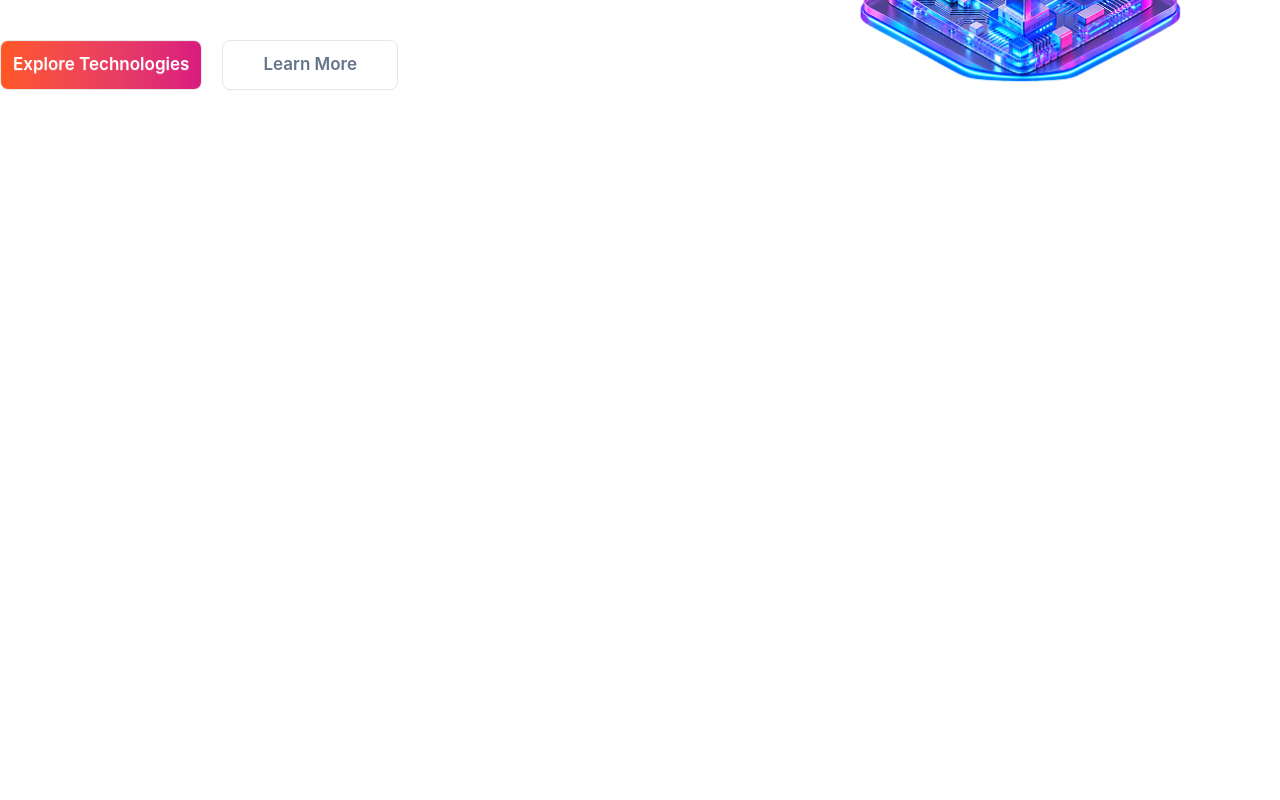
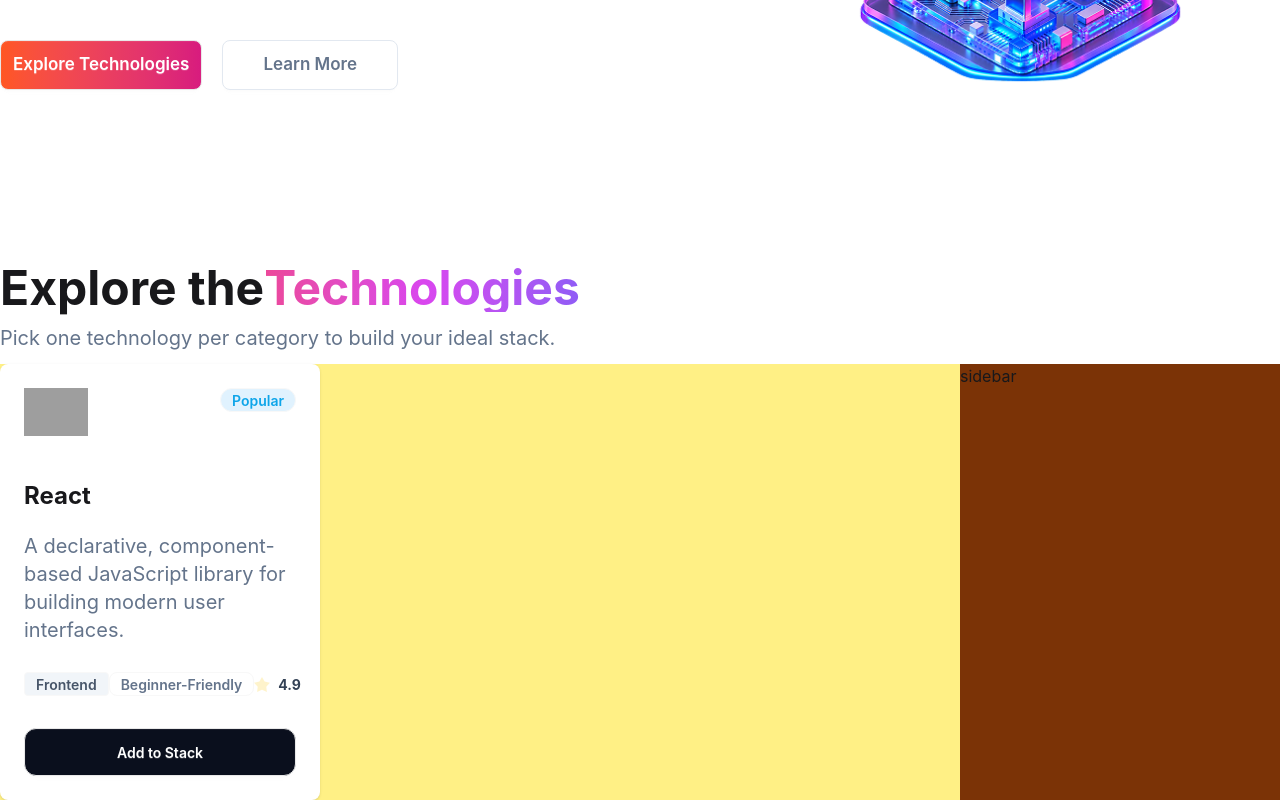
Before and after one commit to NadiaDipa/dev-stack-builder, a React (Vite) app: page / in a window 1280 px wide. Shown: the part 504-1304 px from the top of the page. Before the commit the page ends 800 px from the top, so only its background shows below. Built offline with nearby package versions, Linux system fonts and the light colour scheme; grey boxes are pictures that could not be loaded.

Commit message:
feat: complete single card design using DaisyUI

```diff
--- a/public/data.json
+++ b/public/data.json
@@ -4,7 +4,7 @@
     "name": "React",
     "category": "Frontend",
     "description": "A declarative, component-based JavaScript library for building modern user interfaces.",
-    "icon": "https://icepanel.io",
+    "icon": "https://icon.icepanel.io/Technology/svg/React.svg",
     "rating": 4.9,
     "difficulty": "Beginner-Friendly",
     "badge": "Popular"
@@ -14,7 +14,7 @@
     "name": "Vue.js",
     "category": "Frontend",
     "description": "An approachable, performant, and versatile framework for building web user interfaces.",
-    "icon": "https://icepanel.io",
+    "icon": "https://icon.icepanel.io/Technology/svg/Vue.js.svg",
     "rating": 4.8,
     "difficulty": "Beginner-Friendly",
     "badge": "Versatile"
@@ -24,7 +24,7 @@
     "name": "Svelte",
     "category": "Frontend",
     "description": "Cybernetically enhanced web apps with compile-time reactivity and zero virtual DOM overhead.",
-    "icon": "https://icepanel.io",
+    "icon": "https://icon.icepanel.io/Technology/svg/Svelte.svg",
     "rating": 4.8,
     "difficulty": "Intermediate",
     "badge": "Fast"
@@ -34,7 +34,7 @@
     "name": "Next.js",
     "category": "Frontend",
     "description": "The React framework for full-stack web applications with hybrid static & server rendering.",
-    "icon": "https://icepanel.io",
+    "icon": "https://icon.icepanel.io/Technology/svg/Next.js.svg",
     "rating": 4.9,
     "difficulty": "Intermediate",
     "badge": "Modern"
@@ -44,7 +44,7 @@
     "name": "Node.js",
     "category": "Backend",
     "description": "An asynchronous event-driven JavaScript runtime built on Chrome's V8 JavaScript engine.",
-    "icon": "https://icepanel.io",
+    "icon": "https://icon.icepanel.io/Technology/svg/Node.js.svg",
     "rating": 4.8,
     "difficulty": "Intermediate",
     "badge": "Standard"
@@ -54,7 +54,7 @@
     "name": "PostgreSQL",
     "category": "Database",
     "description": "A powerful, open-source object-relational database system with proven reliability.",
-    "icon": "https://icepanel.io",
+    "icon": "https://icon.icepanel.io/Technology/svg/PostgresSQL.svg",
     "rating": 4.9,
     "difficulty": "Intermediate",
     "badge": "Top SQL"
@@ -64,7 +64,7 @@
     "name": "Redis",
     "category": "Database",
     "description": "In-memory data structure store used as a high-speed database, cache, and message broker.",
-    "icon": "https://icepanel.io",
+    "icon": "https://icon.icepanel.io/Technology/svg/Redis.svg",
     "rating": 4.8,
     "difficulty": "Intermediate",
     "badge": "Cache"
@@ -74,7 +74,7 @@
     "name": "JavaScript",
     "category": "Language",
     "description": "The versatile, ubiquitous scripting language powering dynamic behavior across the web.",
-    "icon": "https://icepanel.io",
+    "icon": "https://icon.icepanel.io/Technology/svg/JavaScript.svg",
     "rating": 4.9,
     "difficulty": "Beginner-Friendly",
     "badge": "Ubiquitous"
@@ -84,7 +84,7 @@
     "name": "TypeScript",
     "category": "Language",
     "description": "A strongly typed programming language that builds on JavaScript for robust tooling.",
-    "icon": "https://icepanel.io",
+    "icon": "https://icon.icepanel.io/Technology/svg/TypeScript.svg",
     "rating": 4.9,
     "difficulty": "Intermediate",
     "badge": "Essential"
@@ -94,7 +94,7 @@
     "name": "Java",
     "category": "Language",
     "description": "A secure, object-oriented programming language designed for portability and scale.",
-    "icon": "https://icepanel.io",
+    "icon": "https://icon.icepanel.io/Technology/svg/Java.svg",
     "rating": 4.6,
     "difficulty": "Intermediate",
     "badge": "Robust"
@@ -104,7 +104,7 @@
     "name": "Tailwind CSS",
     "category": "Styling",
     "description": "A utility-first CSS framework packed with classes that can be composed to build any design.",
-    "icon": "https://icepanel.io",
+    "icon": "https://icon.icepanel.io/Technology/svg/Tailwind-CSS.svg",
     "rating": 4.9,
     "difficulty": "Beginner-Friendly",
     "badge": "Modern"
@@ -114,7 +114,7 @@
     "name": "Docker",
     "category": "DevOps",
     "description": "A platform designed to help developers create, deploy, and run applications via containers.",
-    "icon": "https://icepanel.io",
+    "icon": "https://icon.icepanel.io/Technology/svg/Docker.svg",
     "rating": 4.9,
     "difficulty": "Intermediate",
     "badge": "Containers"
--- a/src/App.tsx
+++ b/src/App.tsx
@@ -1,5 +1,6 @@
 import { Banner } from "./components/Banner"
 import { Nav } from "./components/Nav"
+import { TechnologiesParent } from "./components/TechnologiesParent"
 
 function App() {
 
@@ -8,6 +9,7 @@ function App() {
    <>
    <Nav/>
    <Banner/>
+   <TechnologiesParent/>
 
    </>
   )
--- /dev/null
+++ b/src/components/SingleCard.tsx
@@ -0,0 +1,56 @@
+export const SingleCard = () => {
+  return (
+    <section>
+      <div className="card bg-base-100 shadow-sm">
+        <div className="card-body">
+          <div className="flex justify-between">
+            <div className="w-16 h-16">
+              <img
+                src="https://icon.icepanel.io/Technology/svg/Tailwind-CSS.svg"
+                alt=""
+              />
+            </div>
+            <span className="badge badge-ls text-[#0EA5E9] bg-[#E0F2FE] rounded-xl font-semibold">
+              Popular
+            </span>
+          </div>
+
+          <div className="">
+            <h2 className="text-2xl font-bold py-5">React</h2>
+            <p className="text-[#64748B] text-xl pb-5">
+              A declarative, component-based JavaScript library for building
+              modern user interfaces.
+            </p>
+          </div>
+
+          <div className="flex justify-between">
+            <span className="badge badge-ls text-[#475569] bg-[#F1F5F9] rounded font-semibold">
+              Frontend
+            </span>
+
+            <span className="badge badge-ls text-[#64748B] font-semibold">
+              Beginner-Friendly
+            </span>
+            <div className="flex items-center gap-2">
+              <span className="rating rating-xs">
+                <input
+                  type="radio"
+                  name="rating-2"
+                  className="mask mask-star-2 bg-yellow-400"
+                  aria-label="1 star"
+                />
+              </span>
+              <span className="font-bold text-[#334155]">4.9</span>
+            </div>
+          </div>
+
+          <div className="mt-6">
+            <button className="bg-[#0A0F1D] text-[#FFFFFF] rounded-xl btn btn-block h-12">
+              Add to Stack
+            </button>
+          </div>
+        </div>
+      </div>
+    </section>
+  );
+};
--- /dev/null
+++ b/src/components/TechnologiesAllCard.tsx
@@ -0,0 +1,10 @@
+import { SingleCard } from "./SingleCard"
+
+export const TechnologiesAllCard = () => {
+  return (
+    <div>
+
+        <SingleCard/>
+    </div>
+  )
+}
--- /dev/null
+++ b/src/components/TechnologiesParent.tsx
@@ -0,0 +1,34 @@
+import { TechnologiesAllCard } from "./TechnologiesAllCard";
+
+export const TechnologiesParent = () => {
+  return (
+    <main className="container mx-auto">
+      <section className="">
+        <h1 className="font-bold text-5xl">
+          Explore the
+          <span className="bg-linear-to-r from-[#EC4899] via-[#D946EF] to-[#8B5CF6] bg-clip-text text-transparent inline-block pr-2">
+            Technologies
+          </span>
+        </h1>
+
+        <p className="text-[#64748B] py-3 text-xl">
+          Pick one technology per category to build your ideal stack.
+        </p>
+      </section>
+
+
+
+      <section>
+        <div className="flex min-h-">
+          <div className= " w-3/4 bg-yellow-200 grid grid-cols-3">
+          <TechnologiesAllCard/>
+          </div>
+
+
+
+          <div className="w-1/4 bg-amber-900 grid grid-cols-1">sidebar</div>
+        </div>
+      </section>
+    </main>
+  );
+};
```
